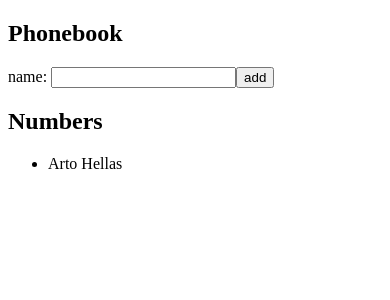
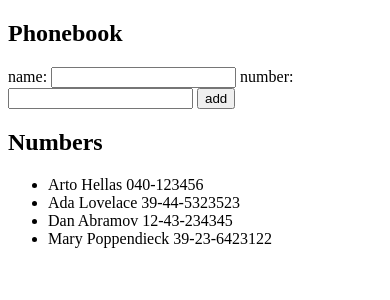
Before and after one commit to daureg/fullstackopen-exercises, a React (Create React App) app in the folder part2/phonebook/: page / in a window 390 px wide. Shown: the top 300 px of the page. Built offline with nearby package versions, Linux system fonts and the light colour scheme.

Commit message:
2.7 add phone numbers

```diff
--- a/part2/phonebook/src/App.js
+++ b/part2/phonebook/src/App.js
@@ -2,19 +2,26 @@ import React, { useState } from 'react'
 
 const App = () => {
   const [ persons, setPersons ] = useState([
-    { name: 'Arto Hellas' }
+    { name: 'Arto Hellas', number: '040-123456' },
+    { name: 'Ada Lovelace', number: '39-44-5323523' },
+    { name: 'Dan Abramov', number: '12-43-234345' },
+    { name: 'Mary Poppendieck', number: '39-23-6423122' }
   ])
   const [ newName, setNewName ] = useState('')
+  const [ newNumber, setNewNumber ] = useState('')
 
   const handleNameChange = (event) => {
     setNewName(event.target.value)
+  }
+  const handleNumberChange = (event) => {
+    setNewNumber(event.target.value)
   }
   const addName = (event) => {
     event.preventDefault()
     if (persons.find(p => p.name.toLowerCase() === newName.toLowerCase())) {
       return alert(`${newName} is already in the phonebook`)
     }
-    setPersons(persons.concat({name: newName}))
+    setPersons(persons.concat({name: newName, number: newNumber}))
     setNewName('')
   }
 
@@ -22,14 +29,13 @@ const App = () => {
     <div>
       <h2>Phonebook</h2>
       <form  onSubmit={addName}>
-        <label>
-          name: <input onChange={handleNameChange} type="text" value={newName} />
-        </label>
+        <label>name: <input onChange={handleNameChange} type="text" value={newName} /> </label>
+        <label>number: <input onChange={handleNumberChange} type="tel" value={newNumber} /> </label>
           <button type="submit">add</button>
       </form>
       <h2>Numbers</h2>
     <ul>
-      {persons.map(p => <li key={p.name}>{p.name}</li>)}
+      {persons.map(p => <li key={p.name}>{p.name} {p.number}</li>)}
     </ul>
     </div>
   )
```
